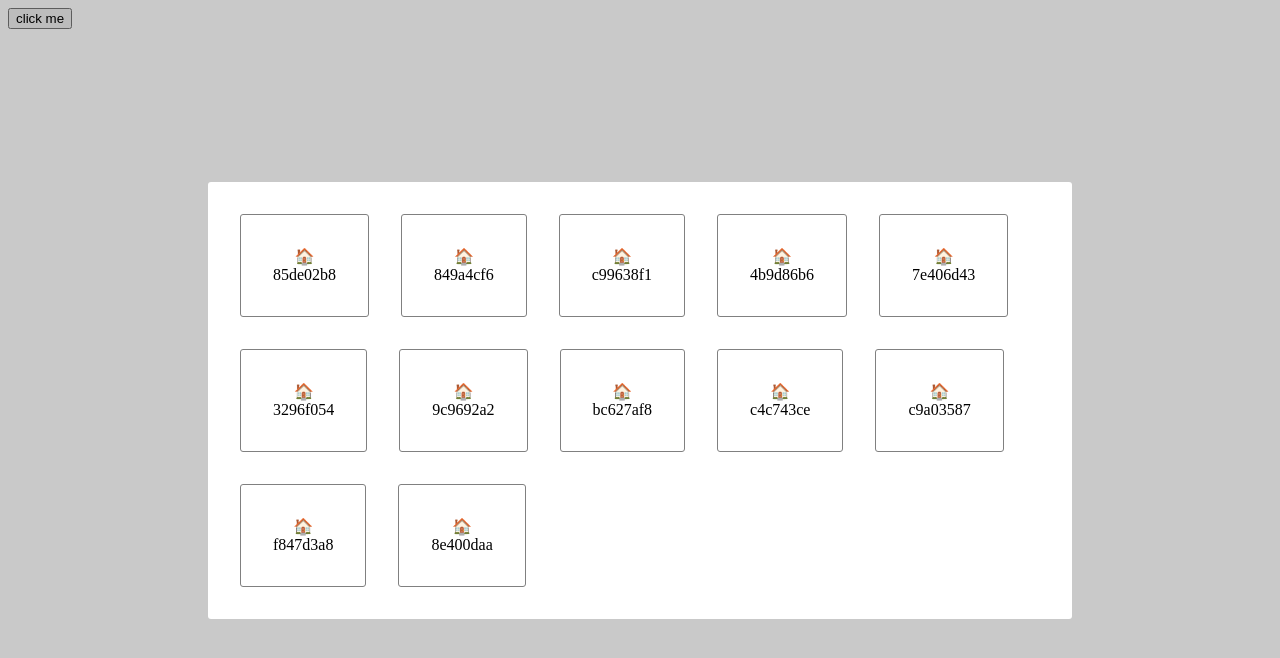
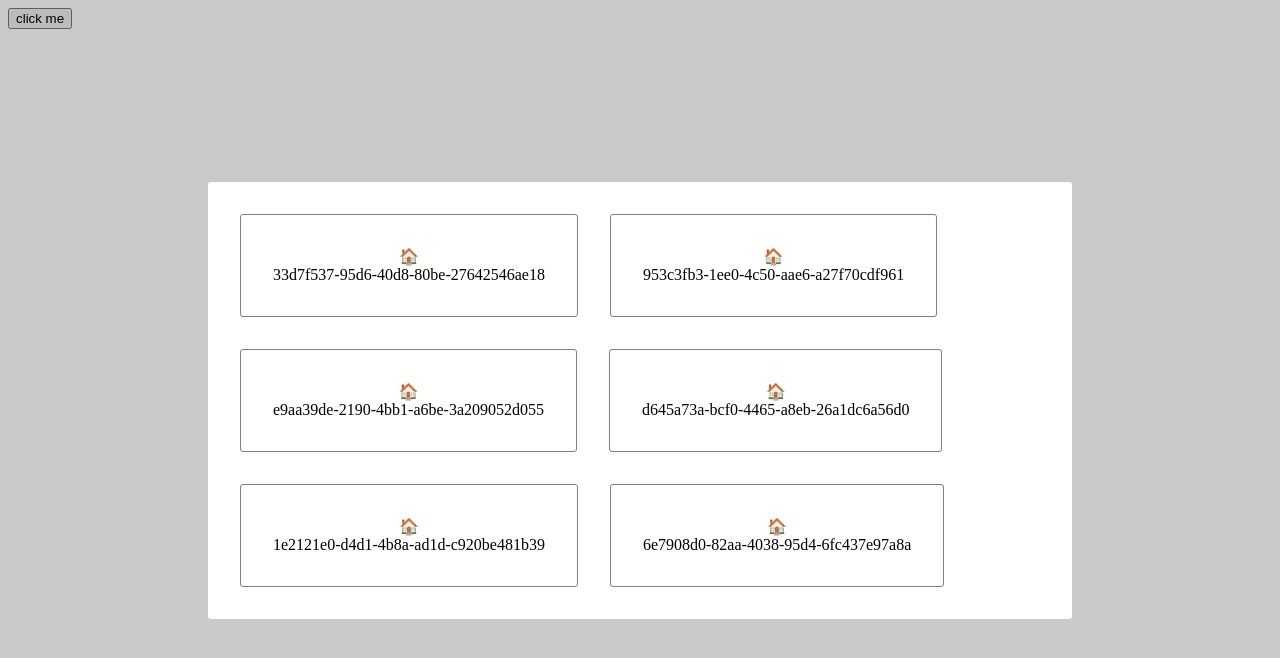
Before and after one commit to DCzajkowski/20200420, a plain HTML site: page index-modal.html in a window 1280 px wide. Both pictures are taken after a click on the button "click me". Drawn offline with Linux system fonts and the light colour scheme.

Commit message:
All in modal

```diff
--- a/index-modal.html
+++ b/index-modal.html
@@ -45,58 +45,7 @@
     </div>
 
     <div class="modal-wrapper modal-wrapper--hidden">
-      <div class="modal">
-        <div class="categories">
-          <div class="category">
-            <span>🏠</span>
-            <span>85de02b8</span>
-          </div>
-          <div class="category">
-            <span>🏠</span>
-            <span>849a4cf6</span>
-          </div>
-          <div class="category">
-            <span>🏠</span>
-            <span>c99638f1</span>
-          </div>
-          <div class="category">
-            <span>🏠</span>
-            <span>4b9d86b6</span>
-          </div>
-          <div class="category">
-            <span>🏠</span>
-            <span>7e406d43</span>
-          </div>
-          <div class="category">
-            <span>🏠</span>
-            <span>3296f054</span>
-          </div>
-          <div class="category">
-            <span>🏠</span>
-            <span>9c9692a2</span>
-          </div>
-          <div class="category">
-            <span>🏠</span>
-            <span>bc627af8</span>
-          </div>
-          <div class="category">
-            <span>🏠</span>
-            <span>c4c743ce</span>
-          </div>
-          <div class="category">
-            <span>🏠</span>
-            <span>c9a03587</span>
-          </div>
-          <div class="category">
-            <span>🏠</span>
-            <span>f847d3a8</span>
-          </div>
-          <div class="category">
-            <span>🏠</span>
-            <span>8e400daa</span>
-          </div>
-        </div>
-      </div>
+      <div class="modal" data-modal></div>
     </div>
 
     <script>
@@ -111,6 +60,110 @@
       document.querySelector('[data-modal-toggler]').addEventListener('click', () => {
         document.querySelector('.modal-wrapper').classList.toggle('modal-wrapper--hidden')
       })
+
+      function renderCategories(level) {
+        const column = document.querySelector(`[data-categories-column-${level}]`)
+        const categoriesToRender = categories.filter(({ parentId }) => parentId === (level === 1 ? null : pickedCategories[level - 2]))
+
+        column.innerHTML = `
+        <ul>
+          ${categoriesToRender.map(({ id, name }) => `
+            <li>
+              ${
+                categories.filter(({ parentId }) => parentId === id).length
+                ? `<button data-category-id="${id}">${name}</button>`
+                : `<span>${name}</span>`
+              }
+            </li>
+          `).join('')}
+        </ul>
+        `
+      }
+
+      function renderAll(from) {
+        for (const level of [1, 2, 3, 4].filter(i => i > from)) {
+          renderCategories(level)
+        }
+      }
+
+      const categories = [
+        { id: 1, name: '33d7f537-95d6-40d8-80be-27642546ae18', parentId: null },
+        { id: 2, name: '953c3fb3-1ee0-4c50-aae6-a27f70cdf961', parentId: null },
+        { id: 3, name: 'e9aa39de-2190-4bb1-a6be-3a209052d055', parentId: null },
+        { id: 4, name: 'd645a73a-bcf0-4465-a8eb-26a1dc6a56d0', parentId: null },
+        { id: 5, name: '1e2121e0-d4d1-4b8a-ad1d-c920be481b39', parentId: null },
+        { id: 6, name: '6e7908d0-82aa-4038-95d4-6fc437e97a8a', parentId: null },
+        { id: 7, name: '8d0d6b4c-452d-4736-b158-b46cc4a7862b', parentId: 1 },
+        { id: 8, name: '7c920647-bed0-465c-99a2-1a8f3d7cbde6', parentId: 1 },
+        { id: 9, name: 'ed919b4d-aa1a-4673-86b6-d1bddb538d67', parentId: 2 },
+        { id: 10, name: 'd0c3079f-ef66-4773-bd23-2a4d3b0d099a', parentId: 2 },
+        { id: 11, name: 'dbab8a06-5d2c-4b47-9561-36cdf48061ff', parentId: 7 },
+        { id: 12, name: '5eeffb60-b5ba-43b8-82f7-c5d33c6b2812', parentId: 7 },
+        { id: 13, name: '587c6625-6258-4d91-a974-8870f05f7357', parentId: 12 },
+      ]
+
+      let pickedCategories = [0, 0, 0]
+
+      function renderModalContents() {
+        const modal = document.querySelector('[data-modal]')
+
+        modal.innerHTML = `
+          <div class="categories" style="${pickedCategories[0] !== 0 ? 'display: none' : ''}" data-categories-view>
+            ${categories.filter(({ parentId }) => parentId === null).map(({ id, name }) => `
+              <div class="category" data-category-id="${id}">
+                <span>🏠</span>
+                <span>${name}</span>
+              </div>
+            `).join('')}
+          </div>
+          <div style="display: flex${pickedCategories[0] === 0 ? '; display: none' : ''}">
+            <div style="flex: 1" data-categories-column-1></div>
+            <div style="flex: 1" data-categories-column-2></div>
+            <div style="flex: 1" data-categories-column-3></div>
+            <div style="flex: 1" data-categories-column-4></div>
+          </div>
+        `
+
+        for (const level of [1, 2, 3, 4]) {
+          const column = document.querySelector(`[data-categories-column-${level}]`)
+
+          column.addEventListener('click', e => {
+            console.log(e);
+
+            const categoryId = e.target.getAttribute('data-category-id')
+
+            if (categoryId === null) {
+              return
+            }
+
+            for (const i of pickedCategories.map((_, i) => i)) {
+              if (i === level - 1) {
+                pickedCategories[i] = Number(categoryId)
+              }
+
+              if (i > level - 1) {
+                pickedCategories[i] = 0
+              }
+            }
+            renderAll(level)
+          })
+        }
+
+        document.querySelector('[data-categories-view]').addEventListener('click', e => {
+          const categoryId = e.target.getAttribute('data-category-id')
+
+          if (categoryId === null) {
+            return
+          }
+
+          pickedCategories[0] = Number(categoryId)
+          renderModalContents()
+        })
+
+        renderAll(0)
+      }
+
+      renderModalContents()
     </script>
   </body>
 </html>
```
